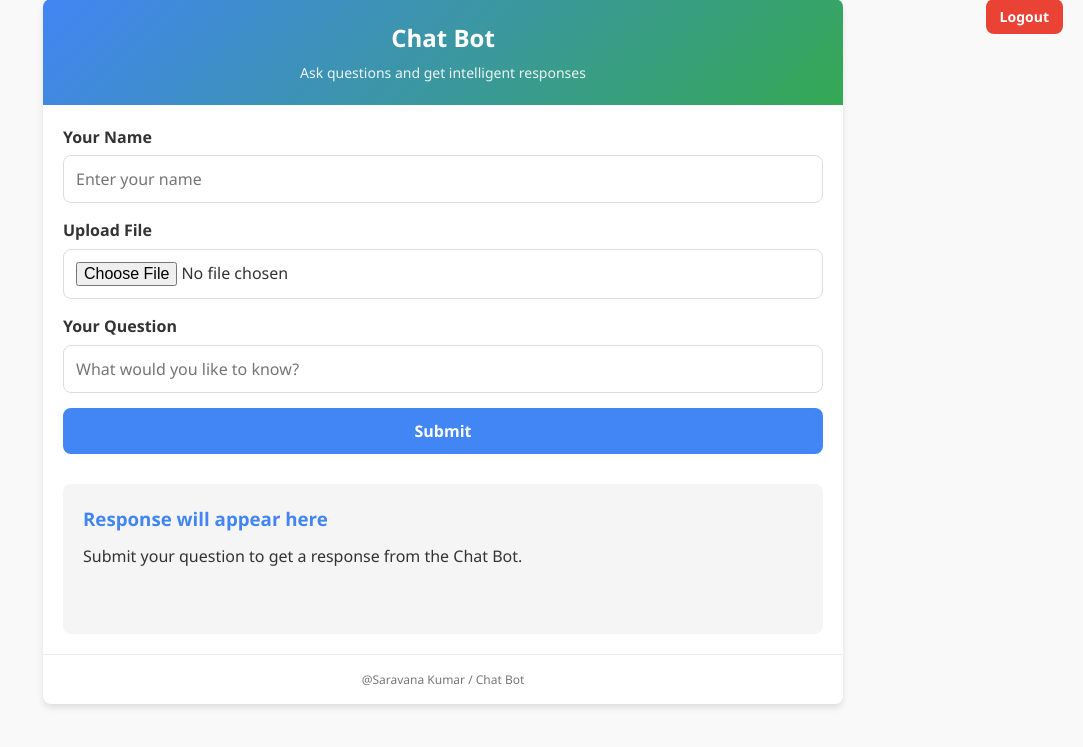
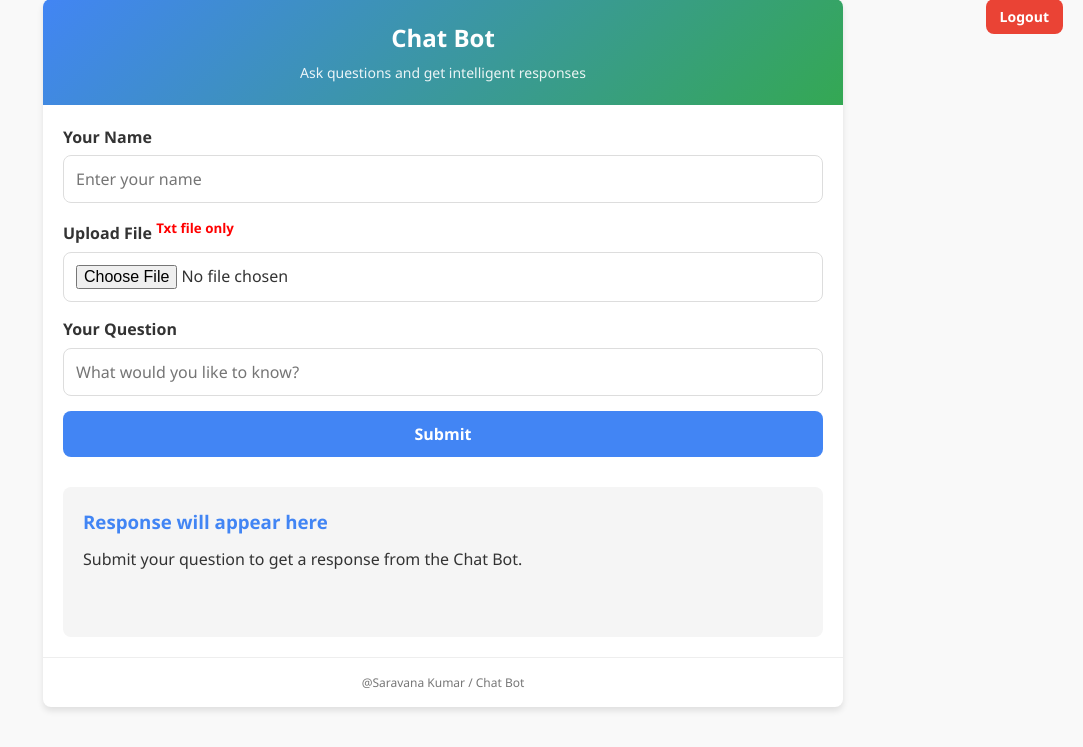
Before and after one commit to saravanakumar23012006/chatbot, a Flask app: page / in a window 1280 px wide. Shown: the part 21-768 px from the top of the page, without its empty margins (197-1280 px from the left). Run offline with Flask 3, Linux system fonts and the light colour scheme; the visitor is signed in with stand-in values (Sample User, id 1).

Commit message:
Update index.html

```diff
--- a/templates/index.html
+++ b/templates/index.html
@@ -274,7 +274,7 @@
                 </div>
 
                 <div class="form-group">
-                    <label for="file">Upload File</label>
+                    <label for="file">Upload File <sup style= "color:Red">Txt file only</sup></label>
                     <input type="file" name="file" id="file" required>
                     <button type="button" id="removeFileBtn" class="remove-btn" style="display:none;">Remove File</button>
                 </div>
```
